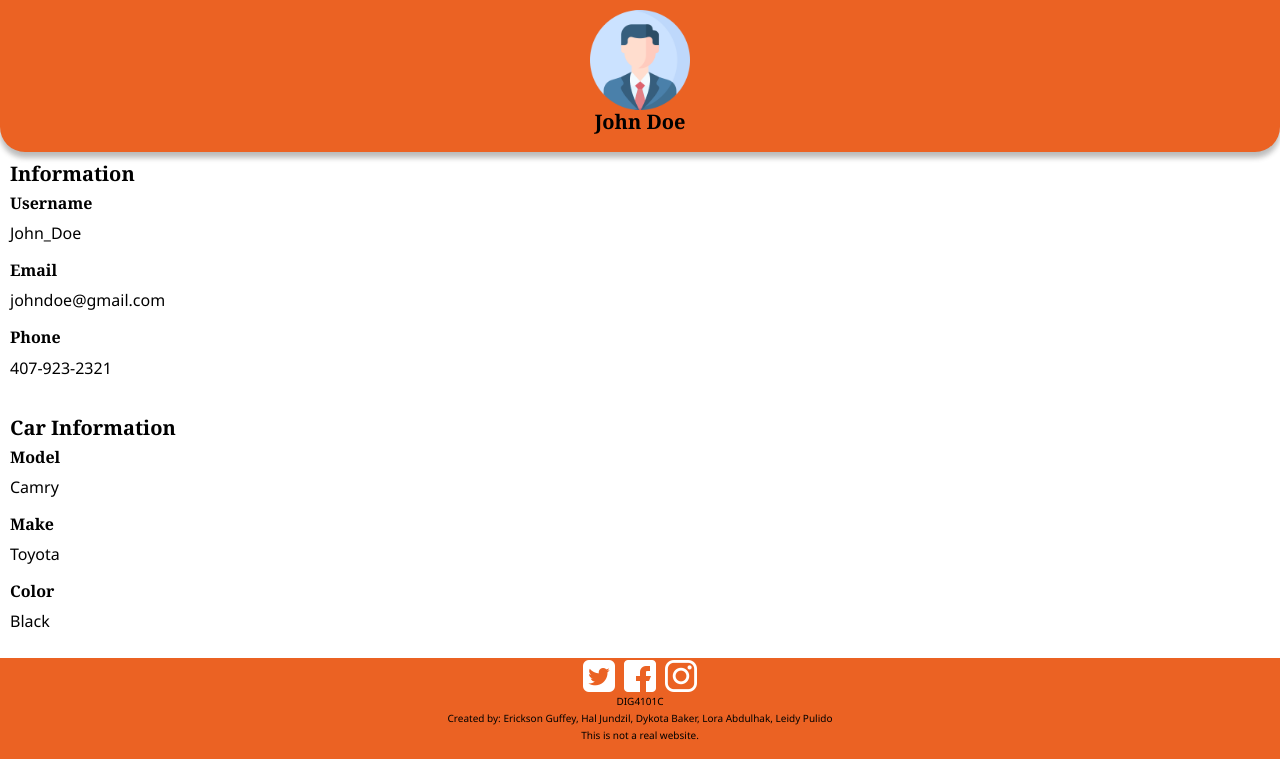
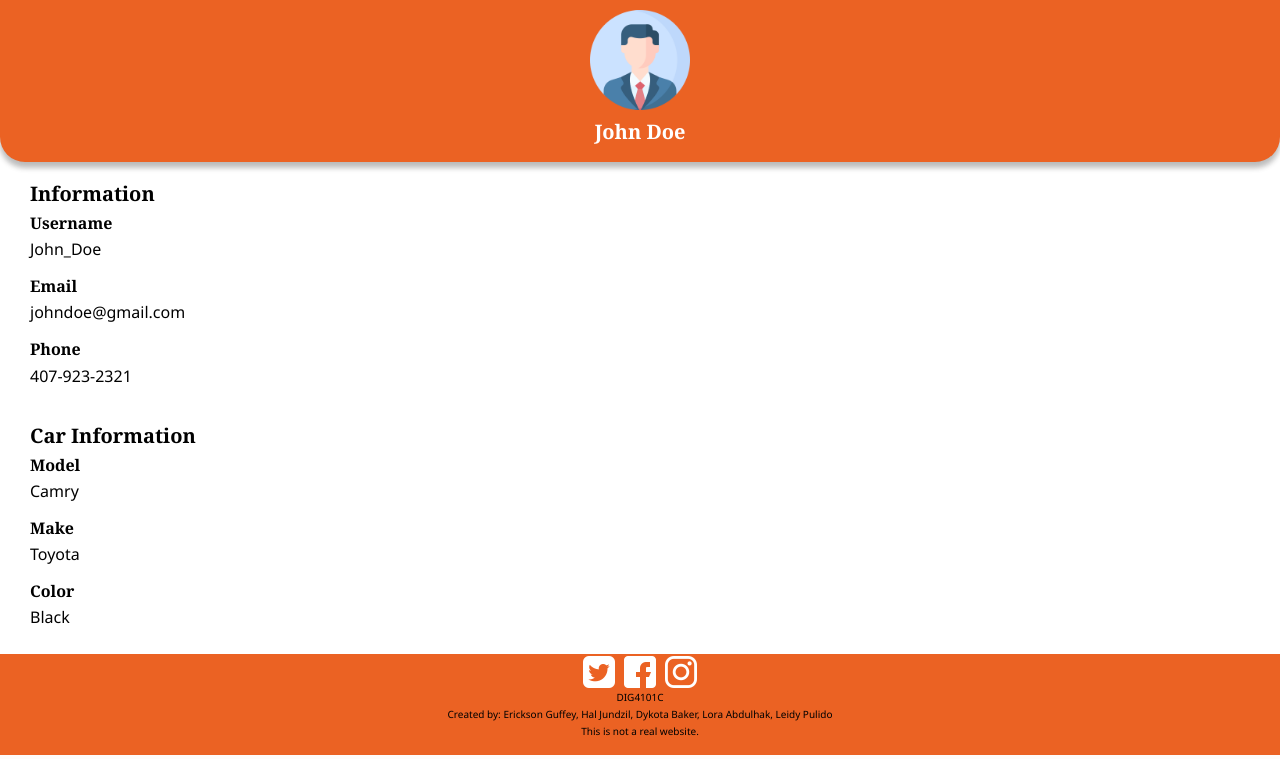
Before and after one commit to eguffey1/WebWorkshopGroup3, a PHP site: page /curbed/profile.html in a window 1280 px wide. Shown: the part 89-848 px from the top of the page. Run offline with PHP 8.4, Linux system fonts and the light colour scheme.

Commit message:
updates to css

```diff
--- a/curbed/css/styles.css
+++ b/curbed/css/styles.css
@@ -117,12 +117,19 @@ color: #fff;
   background-color: #EB6223;
   border-bottom-left-radius: 25px;
   border-bottom-right-radius: 25px;
+  color: #fff;
 
 
 }
 #info{
-  padding:10px;
+  padding:20px 30px 0px 30px;
 }
 #car-info{
-  padding:10px;
+  padding:20px 30px 10px 30px;
 }
+.h6-info{
+  margin-bottom: 4px;
+}
+#name{
+  padding-top: 10px;
+}
--- a/curbed/profile.html
+++ b/curbed/profile.html
@@ -55,24 +55,24 @@
   <section id="profile">
     <div id="pro-header">
       <img src="images/profile.png" alt="male avatar icon" width="100px" height="100">
-      <h5>John Doe</h5>
+      <h5 id="name">John Doe</h5>
     </div>
     <div id="info">
       <h5>Information</h5>
-      <h6>Username</h6>
+      <h6 class="h6-info">Username</h6>
       <p>John_Doe</p>
-      <h6>Email</h6>
+      <h6 class="h6-info">Email</h6>
       <p>johndoe@gmail.com</p>
-      <h6>Phone</h6>
+      <h6 class="h6-info">Phone</h6>
       <p>407-923-2321</p>
     </div>
     <div id="car-info">
       <h5>Car Information</h5>
-      <h6>Model</h6>
+      <h6 class="h6-info">Model</h6>
       <p>Camry</p>
-      <h6>Make</h6>
+      <h6 class="h6-info">Make</h6>
       <p>Toyota</p>
-      <h6>Color</h6>
+      <h6 class="h6-info">Color</h6>
       <p>Black</p>
     </div>
   </section>
```
